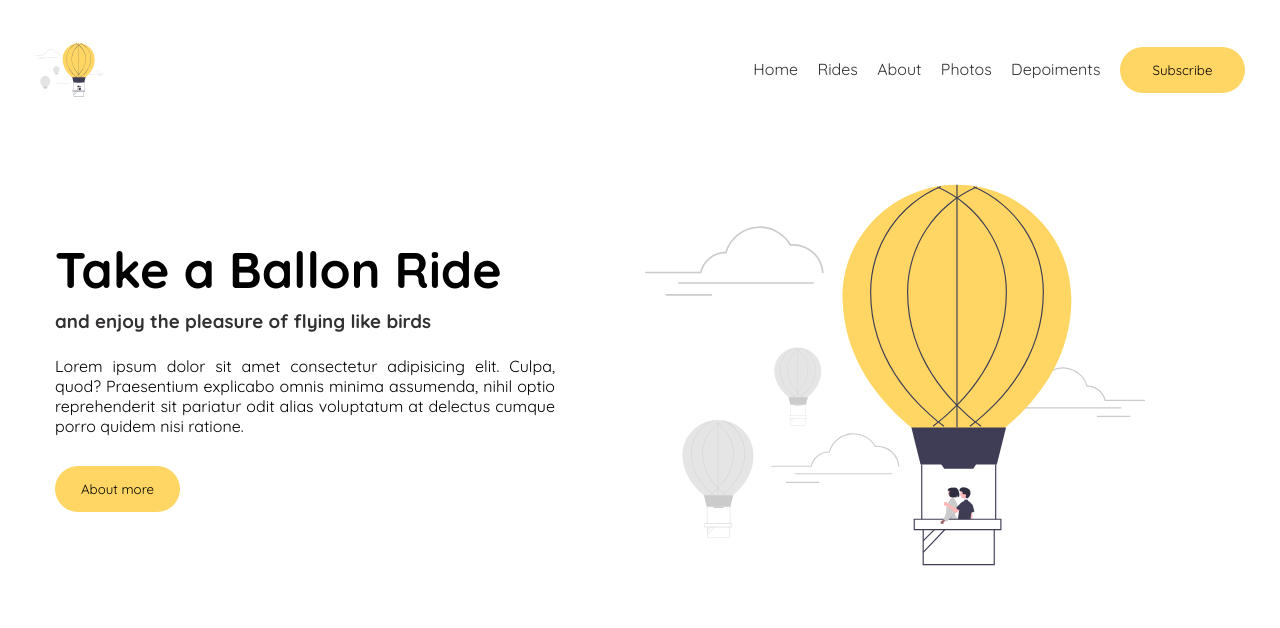
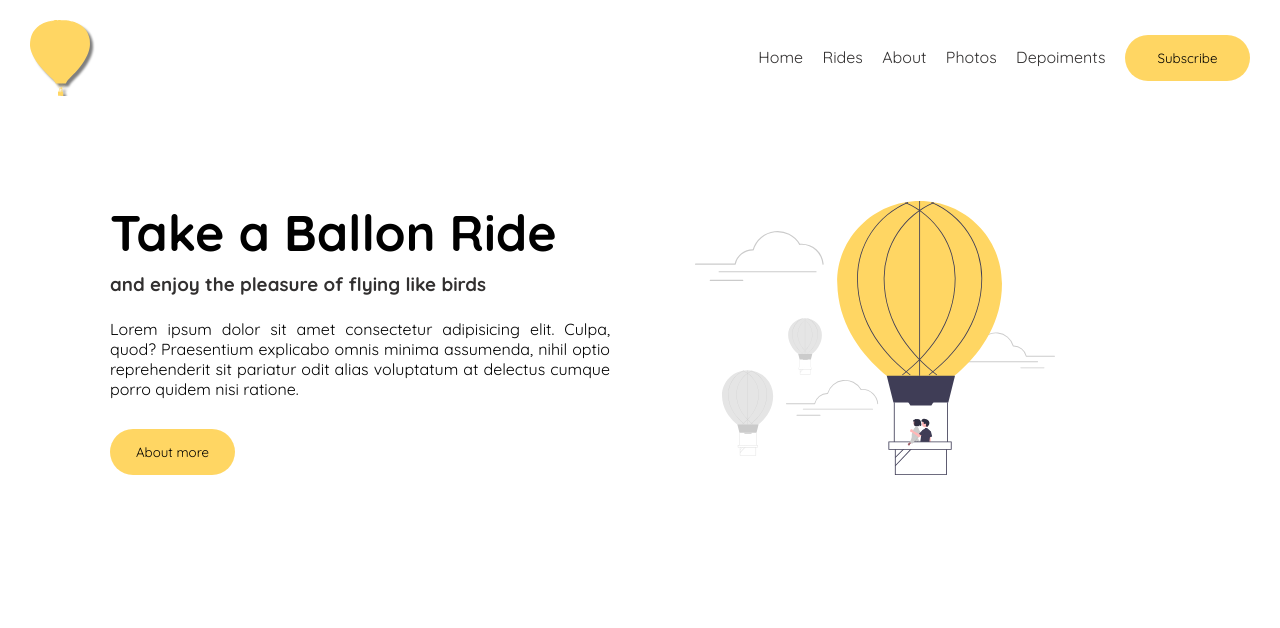
Before and after one commit to VictorBonifac10/ballon-ride-landingpage, a plain HTML site: page index.html in a window 1280 px wide. Drawn offline with Linux system fonts and the light colour scheme.

Commit message:
Atualizacao do style e de uma nova logo

```diff
--- a/css/style.css
+++ b/css/style.css
@@ -6,19 +6,19 @@
     padding: 0;
     box-sizing: border-box;
     font-family: 'Quicksand', sans-serif;
+    overflow: hidden;
 }
 
 header{
     display: flex;
-    margin: 25px 25px 0px 25px;
-    padding: 10px;
+    padding: 20px 30px 0px 30px;
     align-items: center;
     justify-content: space-between;
 }
 
 .logo{
-    width: 70px;
-    height: 70px;
+    width: 60px;
+    filter: drop-shadow(3px 3px 1px rgba(0, 0, 0, 0.5));
 }
 
 a{
@@ -45,16 +45,14 @@ a{
 main{
     display: flex;
     align-items: center;
-    margin: 0px 25px 0px 45px;
-    padding: 10px;
+    margin: 50px 5px 0px 10px;
+    padding: 20px 30px 10px 80px;
 }
 
 .img-main{
-    width: 500px;
-    height: 500px;
-
-    margin-left: 90px;
-
+    width: 430px;
+    padding: 35px;
+    margin-left: 50px;
     animation: levitating 5s ease-in-out infinite;
 }
 
@@ -75,6 +73,10 @@ main{
 .subtitle{
     color: #323030;
     line-height: 40px;
+}
+
+.content{
+    margin-left: 20px;
 }
 
 .txt-content{
--- a/index.html
+++ b/index.html
@@ -11,7 +11,7 @@
 
     <header>
 
-        <img class="logo" src="./assets/img/undraw_floating_hvri (1).svg" alt="ballon-ride">
+        <img class="logo" src="./assets/img/logo.svg" alt="ballon-ride">
 
         <div class="link-editor">
 
```
Also changed, not shown: assets/img/logo.svg (added).
